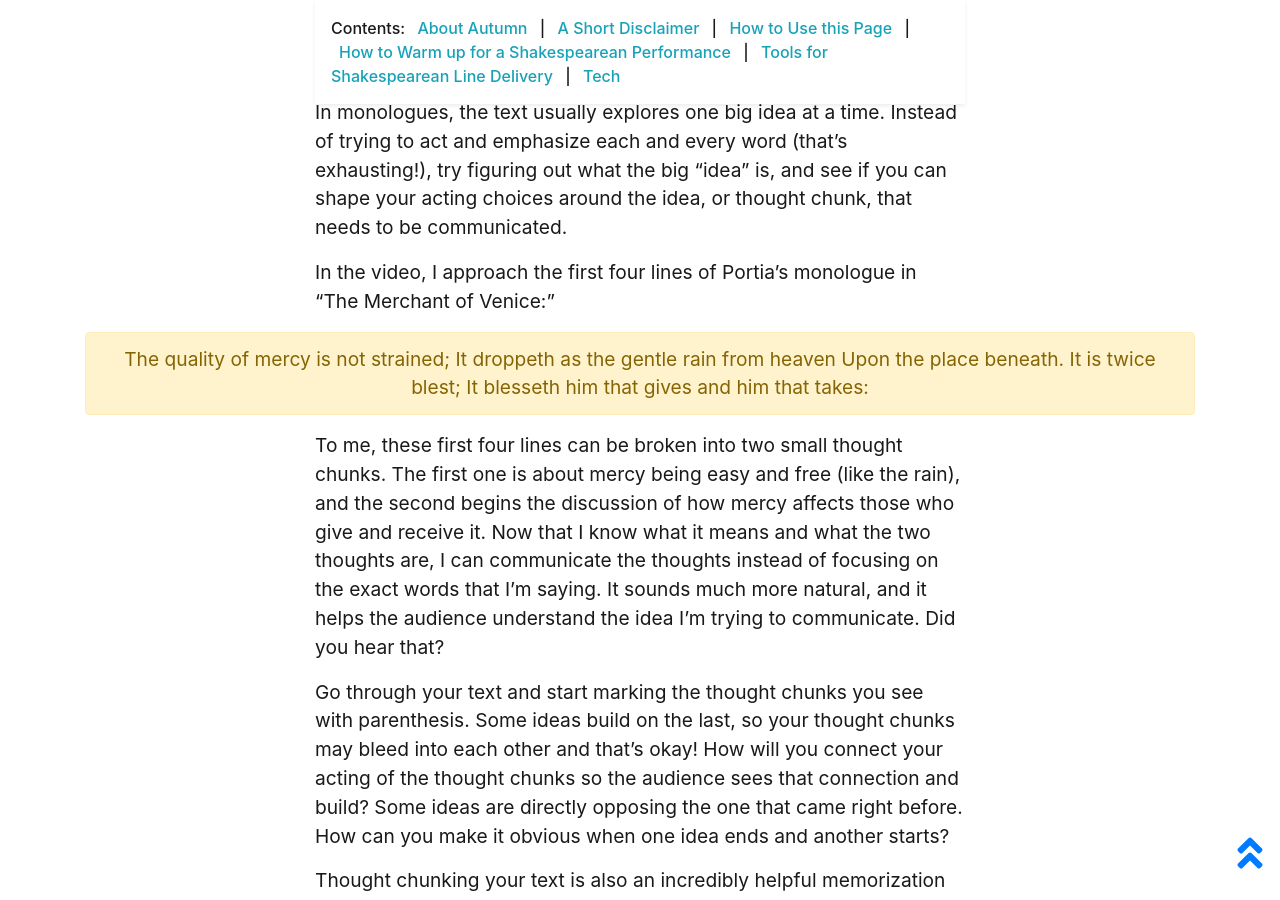
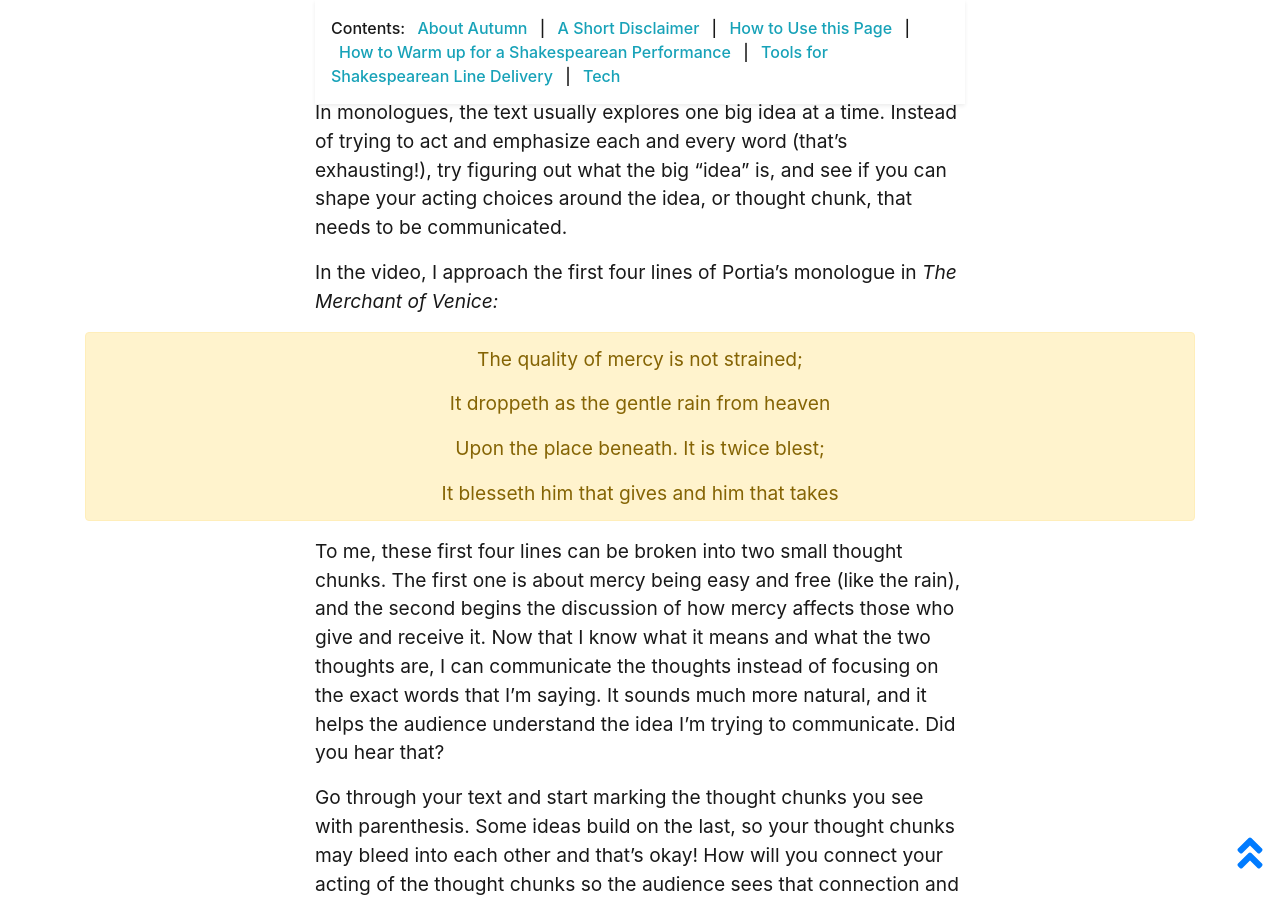
Before and after one commit to thecdil/dramaturgy, a Jekyll site: the page built from pages/acting.md, in a window 1280 px wide and 900 px high, scrolled down 6116 px. Built offline with Jekyll 4.4.1, drawn with Linux system fonts in a browser that asks for light colours.

Commit message:
Update acting.md
updated formatting

```diff
--- a/pages/acting.md
+++ b/pages/acting.md
@@ -122,12 +122,16 @@ Typically, audience ears have to spend about 5-10 minutes adjusting to the sound
 
 In monologues, the text usually explores one big idea at a time. Instead of trying to act and emphasize each and every word (that’s exhausting!), try figuring out what the big “idea” is, and see if you can shape your acting choices around the idea, or thought chunk, that needs to be communicated.
 
-In the video, I approach the first four lines of Portia’s monologue in “The Merchant of Venice:”
+In the video, I approach the first four lines of Portia’s monologue in *The Merchant of Venice:*
 
 {% include feature/alert.html text="The quality of mercy is not strained;
+
 It droppeth as the gentle rain from heaven
+
 Upon the place beneath. It is twice blest;
-It blesseth him that gives and him that takes:" color="warning" align="center" %}
+
+It blesseth him that gives and him that takes
+" color="warning" align="center" %}
 
 To me, these first four lines can be broken into two small thought chunks. The first one is about mercy being easy and free (like the rain), and the second begins the discussion of how mercy affects those who give and receive it. Now that I know what it means and what the two thoughts are, I can communicate the thoughts instead of focusing on the exact words that I’m saying. It sounds much more natural, and it helps the audience understand the idea I’m trying to communicate. Did you hear that?
 
```
